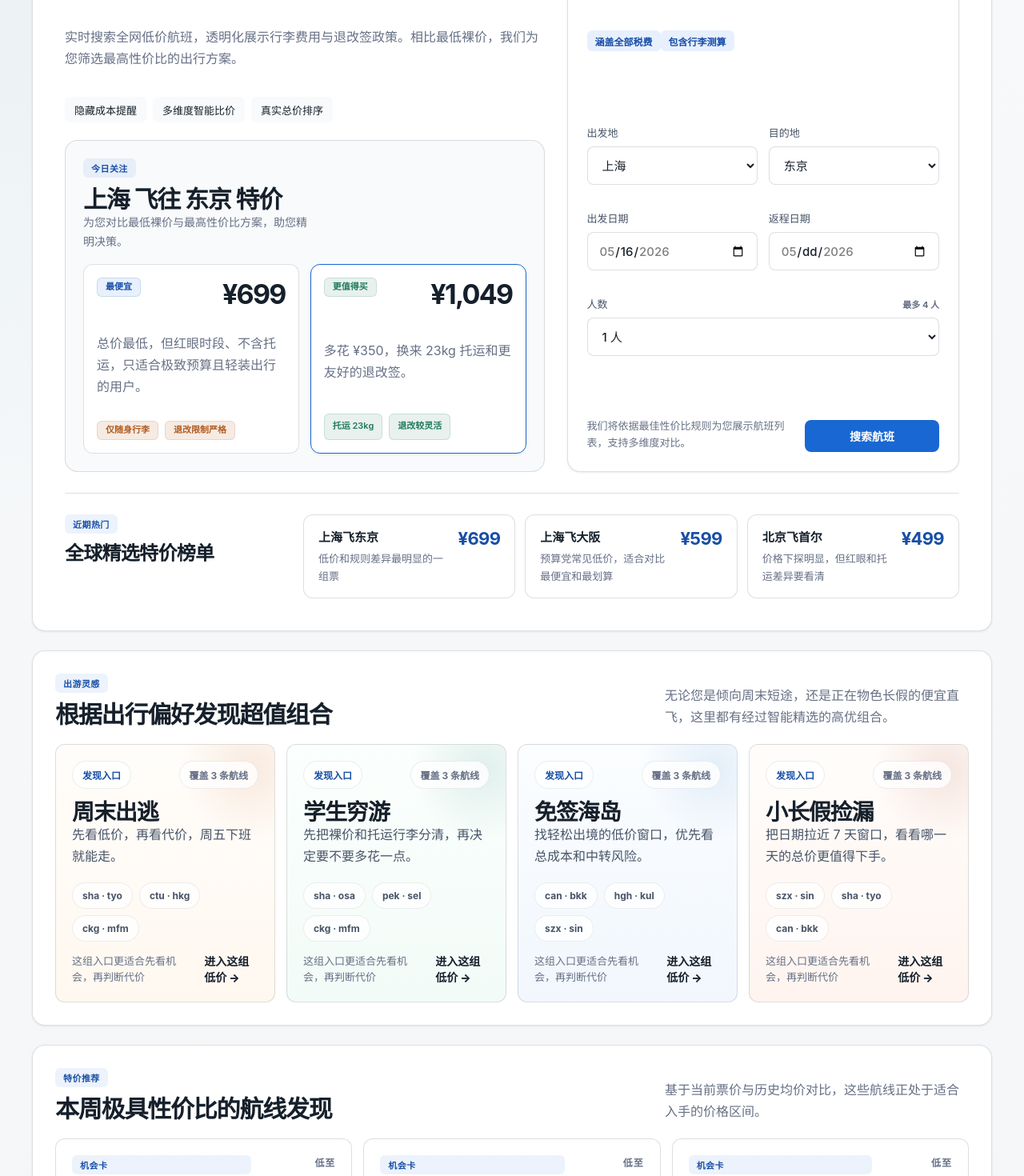
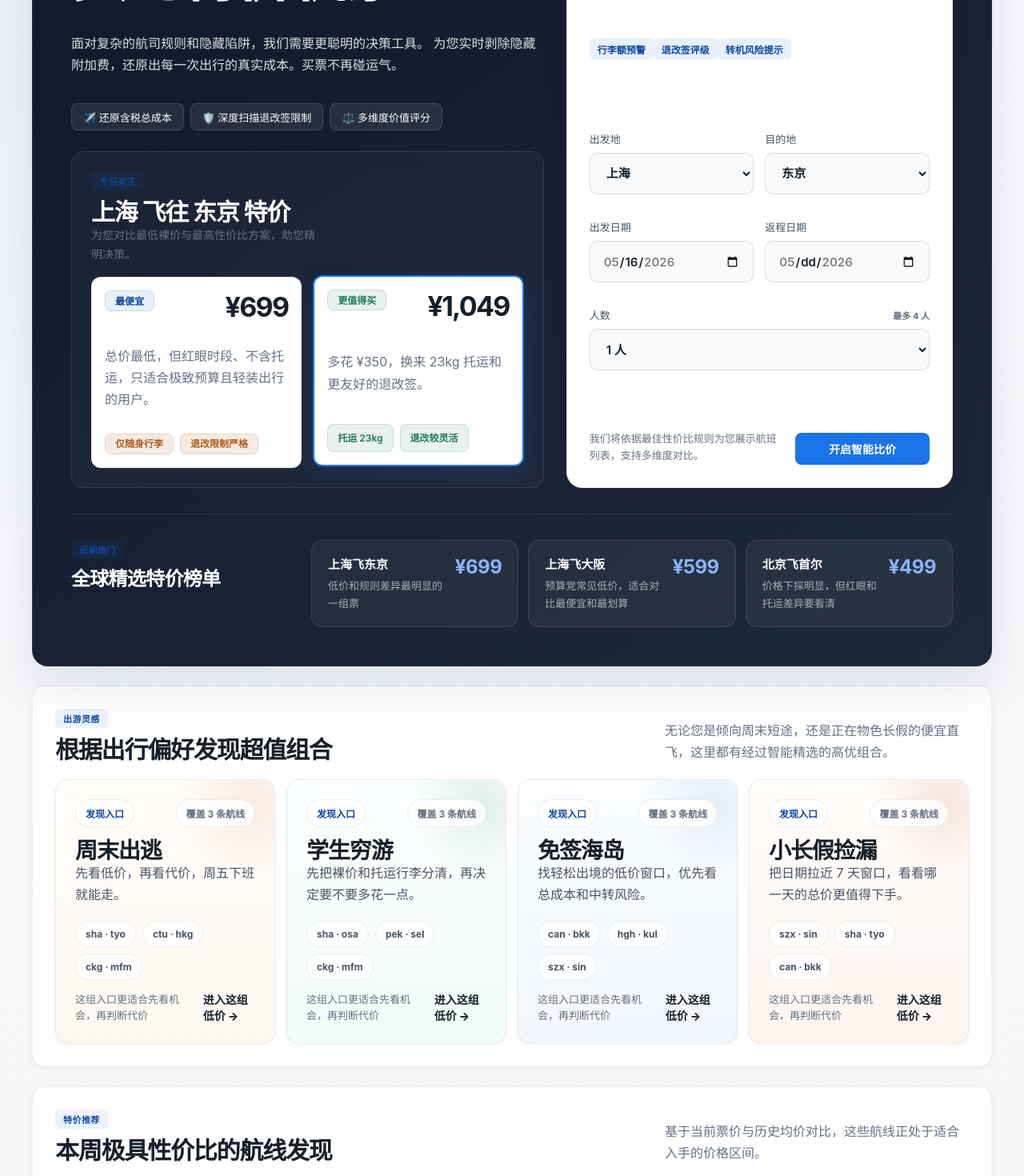
Before and after one commit to liu-dongfang/flight-deal-finder-showcase, a Next.js app: page / in a window 1280 px wide. Shown: the part 340-1810 px from the top of the page at 80% size. Built offline with nearby package versions, Linux system fonts and the light colour scheme.

Commit message:
release: redeploy submission update 2

```diff
--- a/app/globals.css
+++ b/app/globals.css
@@ -8,12 +8,13 @@
   --muted-strong: #475467;
   --line: rgba(22, 32, 43, 0.08);
   --line-strong: rgba(22, 32, 43, 0.14);
-  --shadow-sm: 0 1px 3px rgba(0, 0, 0, 0.08);
-  --shadow-md: 0 4px 12px rgba(0, 0, 0, 0.06);
-  --shadow-lg: 0 8px 24px rgba(0, 0, 0, 0.08);
-  --accent: #1967d2;
-  --accent-strong: #174ea6;
+  --shadow-sm: 0 2px 8px rgba(0, 0, 0, 0.04);
+  --shadow-md: 0 12px 32px rgba(0, 0, 0, 0.06);
+  --shadow-lg: 0 24px 64px rgba(0, 16, 48, 0.1);
+  --accent: #1a73e8;
+  --accent-strong: #0d47a1;
   --accent-soft: #e8f0fe;
+  --accent-glow: rgba(26, 115, 232, 0.15);
   --positive: #1f7a5c;
   --positive-soft: rgba(31, 122, 92, 0.1);
   --warning: #b15b1f;
@@ -80,7 +81,6 @@ button {
   gap: 24px;
 }
 
-.hero-shell,
 .content-section,
 .summary-card,
 .inline-search-panel,
@@ -89,9 +89,14 @@ button {
 .empty-state,
 .disclaimer-card {
   background: var(--surface);
-  border: 1px solid var(--line-strong);
+  border: 1px solid var(--line);
   border-radius: 16px;
   box-shadow: var(--shadow-sm);
+}
+
+.hero-shell {
+  border-radius: 20px;
+  box-shadow: var(--shadow-lg);
 }
 
 .topbar,
@@ -173,13 +178,13 @@ button {
 .status-badge {
   display: inline-flex;
   align-items: center;
-  min-height: 24px;
-  padding: 4px 10px;
-  border-radius: 6px;
+  min-height: 26px;
+  padding: 4px 12px;
+  border-radius: 8px;
   border: 1px solid transparent;
-  font-size: 11px;
+  font-size: 12px;
   font-weight: 600;
-  line-height: 1.2;
+  line-height: 1.25;
 }
 
 .status-badge--accent {
@@ -362,13 +367,26 @@ button {
 .hero-shell {
   position: relative;
   overflow: hidden;
-  padding: 40px;
-  background: var(--surface);
-  color: var(--text);
+  padding: 48px;
+  background: linear-gradient(145deg, #0f172a 0%, #1e293b 100%);
+  color: white;
+  border: 1px solid rgba(255, 255, 255, 0.08);
+}
+
+.hero-shell::before {
+  content: "";
+  position: absolute;
+  top: -100px;
+  right: -100px;
+  width: 400px;
+  height: 400px;
+  background: radial-gradient(circle, rgba(26, 115, 232, 0.15) 0%, transparent 70%);
+  border-radius: 50%;
+  pointer-events: none;
 }
 
 .hero-shell .brand-mark small {
-  color: var(--muted);
+  color: rgba(255, 255, 255, 0.7);
 }
 
 .hero-shell .brand-mark small {
@@ -414,12 +432,14 @@ button {
 .hero-kicker {
   display: inline-flex;
   align-items: center;
-  padding: 6px 12px;
-  border-radius: 6px;
-  background: var(--accent-soft);
-  color: var(--accent-strong);
-  font-size: 13px;
-  font-weight: 600;
+  padding: 6px 14px;
+  border-radius: 8px;
+  background: rgba(26, 115, 232, 0.15);
+  color: #8ab4f8;
+  font-size: 12px;
+  font-weight: 700;
+  letter-spacing: 0.04em;
+  border: 1px solid rgba(138, 180, 248, 0.2);
 }
 
 .hero-copy h1,
@@ -452,31 +472,40 @@ button {
 }
 
 .hero-copy p,
-.hero-insight-card p,
 .hero-opportunity-card p {
+  color: rgba(255, 255, 255, 0.85);
+}
+
+.hero-insight-card p {
   color: var(--muted);
 }
 
 .hero-points span {
   display: inline-flex;
   align-items: center;
-  min-height: 32px;
-  padding: 6px 12px;
-  border-radius: 6px;
-  background: var(--surface-alt);
-  color: var(--text);
+  min-height: 34px;
+  padding: 6px 14px;
+  border-radius: 8px;
+  background: rgba(255, 255, 255, 0.08);
+  color: white;
   font-size: 13px;
   font-weight: 500;
+  border: 1px solid rgba(255, 255, 255, 0.12);
 }
 
 .hero-insight-card {
   display: grid;
   gap: 16px;
-  margin-top: 4px;
-  padding: 22px;
+  margin-top: 8px;
+  padding: 24px;
   border-radius: 16px;
-  border: 1px solid var(--line-strong);
-  background: var(--surface-alt);
+  border: 1px solid rgba(255, 255, 255, 0.1);
+  background: rgba(255, 255, 255, 0.03);
+  backdrop-filter: blur(8px);
+}
+
+.hero-insight-card__header h2 {
+  color: white;
 }
 
 .hero-insight-card__header h2,
@@ -510,12 +539,14 @@ button {
   padding: 16px;
   border-radius: 12px;
   background: var(--surface);
-  border: 1px solid var(--line-strong);
+  border: 1px solid var(--line);
+  color: var(--text);
 }
 
 .hero-compare-card--highlight {
-  border-color: var(--accent);
-  box-shadow: var(--shadow-sm);
+  border: 2px solid var(--accent);
+  box-shadow: 0 8px 24px var(--accent-glow);
+  transform: translateY(-2px);
 }
 
 .hero-compare-card__top {
@@ -540,10 +571,10 @@ button {
   z-index: 1;
   display: grid;
   grid-template-columns: 280px minmax(0, 1fr);
-  gap: 18px;
-  margin-top: 26px;
-  padding-top: 26px;
-  border-top: 1px solid var(--line-strong);
+  gap: 20px;
+  margin-top: 32px;
+  padding-top: 32px;
+  border-top: 1px solid rgba(255, 255, 255, 0.1);
 }
 
 .hero-opportunity-rail__copy h3 {
@@ -563,46 +594,49 @@ button {
   display: flex;
   justify-content: space-between;
   gap: 12px;
-  padding: 16px 18px;
-  border-radius: 12px;
-  border: 1px solid var(--line-strong);
-  background: var(--surface);
+  padding: 18px 20px;
+  border-radius: 14px;
+  border: 1px solid rgba(255, 255, 255, 0.1);
+  background: rgba(255, 255, 255, 0.05);
+  transition: all 200ms ease;
 }
 
 .hero-opportunity-card span {
   display: block;
   font-size: 15px;
   font-weight: 600;
-  color: var(--text);
+  color: white;
 }
 
 .hero-opportunity-card p {
   margin: 6px 0 0;
   font-size: 13px;
+  color: rgba(255, 255, 255, 0.6);
 }
 
 .hero-opportunity-card strong {
-  font-size: 22px;
-  letter-spacing: -0.03em;
-  color: var(--accent-strong);
+  font-size: 24px;
+  letter-spacing: -0.02em;
+  color: #8ab4f8;
 }
 
 .search-form {
   width: 100%;
   display: grid;
   gap: 20px;
-  padding: 24px;
-  border-radius: 16px;
+  padding: 28px;
+  border-radius: 20px;
   background: var(--surface);
-  border: 1px solid var(--line-strong);
-  box-shadow: var(--shadow-sm);
+  border: 1px solid var(--line);
+  box-shadow: var(--shadow-md);
 }
 
 .search-form--compact {
   padding: 20px;
   background: var(--surface);
-  border: 1px solid var(--line-strong);
-  box-shadow: none;
+  border: 1px solid var(--line);
+  border-radius: 16px;
+  box-shadow: var(--shadow-sm);
 }
 
 .search-form__heading {
@@ -670,21 +704,29 @@ button {
 .field input,
 .field select {
   width: 100%;
-  min-height: 48px;
-  padding: 0 14px;
-  border-radius: 8px;
+  min-height: 52px;
+  padding: 0 16px;
+  border-radius: 10px;
   border: 1px solid var(--line-strong);
-  background: var(--surface);
+  background: var(--surface-alt);
   color: var(--text);
   font-size: 15px;
-  font-weight: 500;
+  font-weight: 600;
+  transition: all 200ms ease;
+}
+
+.field input:hover,
+.field select:hover {
+  background: var(--surface);
+  border-color: rgba(26, 115, 232, 0.4);
 }
 
 .field input:focus,
 .field select:focus {
   outline: none;
+  background: var(--surface);
   border-color: var(--accent);
-  box-shadow: 0 0 0 2px var(--accent-soft);
+  box-shadow: 0 0 0 3px var(--accent-soft);
 }
 
 .search-form__footer {
@@ -761,11 +803,18 @@ button {
 .deal-card,
 .flight-card,
 .empty-state {
-  padding: 20px;
+  padding: 24px;
   background: var(--surface);
-  border: 1px solid var(--line-strong);
-  border-radius: 12px;
-  box-shadow: none;
+  border: 1px solid var(--line);
+  border-radius: 16px;
+  box-shadow: var(--shadow-sm);
+  transition: transform 250ms cubic-bezier(0.4, 0, 0.2, 1), box-shadow 250ms cubic-bezier(0.4, 0, 0.2, 1);
+}
+
+.flight-card:hover {
+  transform: translateY(-4px);
+  box-shadow: var(--shadow-md);
+  border-color: rgba(26, 115, 232, 0.3);
 }
 
 .scene-card {
@@ -1299,13 +1348,39 @@ button {
   align-content: start;
 }
 
+.flight-card__decision {
+  display: grid;
+  gap: 16px;
+  align-content: start;
+  text-align: right;
+  min-width: 140px;
+}
+
+.flight-card__price-block {
+  display: grid;
+  gap: 4px;
+}
+
+.flight-card__price-block strong {
+  font-size: 28px;
+  letter-spacing: -0.02em;
+  color: var(--accent-strong);
+  line-height: 1;
+}
+
+.flight-card__price-block span {
+  font-size: 13px;
+  font-weight: 500;
+  color: var(--text);
+}
+
+.flight-card__price-block small {
+  font-size: 12px;
+  color: var(--muted);
+}
+
 .flight-card__detail-row {
   display: flex;
-  flex-wrap: wrap;
-  gap: 12px;
-  justify-content: space-between;
-  color: var(--muted-strong);
-  font-size: 13px;
   font-weight: 700;
 }
 
--- a/app/page.tsx
+++ b/app/page.tsx
@@ -37,23 +37,24 @@ export default function HomePage() {
             <span className="brand-mark__dot" />
             <span>
               <strong>{PRODUCT_NAME}</strong>
-              <small>全球特价航班探索</small>
+              <small>深度机票比价与风险洞察</small>
             </span>
           </Link>
         </header>
 
         <div className="hero-grid">
           <div className="hero-copy">
-            <span className="hero-kicker">智能计算真实总价</span>
+            <span className="hero-kicker">不仅找底价，更要看清底牌</span>
             <h1>{HOME_HEADLINE}</h1>
             <p>
-              实时搜索全网低价航班，透明化展示行李费用与退改签政策。相比最低裸价，我们为您筛选最高性价比的出行方案。
+              面对复杂的航司规则和隐藏陷阱，我们需要更聪明的决策工具。
+              为您实时剥除隐藏附加费，还原出每一次出行的真实成本。买票不再碰运气。
             </p>
 
             <div className="hero-points">
-              <span>隐藏成本提醒</span>
-              <span>多维度智能比价</span>
-              <span>真实总价排序</span>
+              <span>✈️ 还原含税总成本</span>
+              <span>🛡️ 深度扫描退改签限制</span>
+              <span>⚖️ 多维度价值评分</span>
             </div>
 
             <div className="hero-insight-card">
@@ -106,11 +107,11 @@ export default function HomePage() {
           <div className="hero-panel">
             <SearchForm
               initialQuery={DEFAULT_QUERY}
-              submitLabel="搜索航班"
-              eyebrow="探索行程"
-              title="规划您的下一次出行"
-              description="告诉我们您的计划，为您筛选出真实性价比最高的航班。"
-              signals={["涵盖全部税费", "包含行李测算"]}
+              submitLabel="开启智能比价"
+              eyebrow="下一站去哪"
+              title="规划您的完美旅程"
+              description="输入目的地，剩下的计算交给我们。全面比对全网最优性价比。"
+              signals={["行李额预警", "退改签评级", "转机风险提示"]}
             />
           </div>
         </div>
```
Also changed, not shown: components/results/flight-card.tsx (+6 -4 lines).
